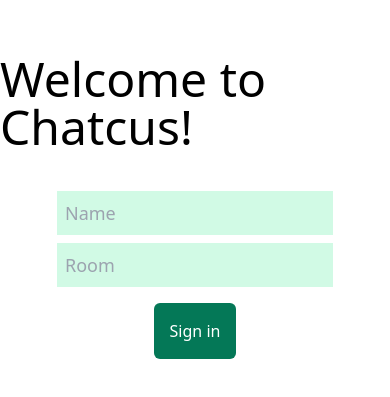
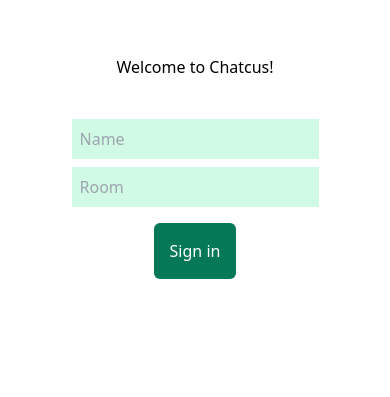
Before and after one commit to manuelalferez/chatcus, a React app in the folder client/: page /#/ in a window 390 px wide. Shown: the part 105-502 px from the top of the page. Built offline with nearby package versions, Linux system fonts and the light colour scheme.

Commit message:
Adding responsive design

```diff
--- a/client/src/components/InfoBar.js
+++ b/client/src/components/InfoBar.js
@@ -4,7 +4,7 @@ import onlineIcon from "../../icons/onlineIcon.png";
 
 const InfoBar = ({ room }) => {
   return (
-    <div className="flex justify-between items-center w-4/6 lg:w-3/6 bg-white rounded-t-xl p-4 shadow-t-3xl pt-6 border-b-2 border-blue-50">
+    <div className="flex justify-between items-center w-5/6 md:w-4/6 lg:w-3/6 bg-white rounded-t-xl p-4 shadow-t-3xl pt-6 border-b-2 border-blue-50">
       <div className="flex">
         <img
           src={onlineIcon}
--- a/client/src/components/Input.js
+++ b/client/src/components/Input.js
@@ -3,7 +3,7 @@ import sendIcon from "../../icons/sendIcon.png";
 
 const Input = ({ message, setMessage, sendMessage }) => {
   return (
-    <form className="flex justify-between items-center bg-white rounded-b-xl shadow-xl w-4/6 lg:w-3/6 border-t-4 border-blue-50">
+    <form className="flex justify-between items-center bg-white rounded-b-xl shadow-xl w-5/6 md:w-4/6 lg:w-3/6 lg:w-3/6 border-t-4 border-blue-50">
       <input
         type="text"
         value={message}
--- a/client/src/components/Join.js
+++ b/client/src/components/Join.js
@@ -7,8 +7,10 @@ const Join = () => {
 
   return (
     <div className="flex flex-col items-center h-screen">
-      <h1 className="text-5xl mt-40 mb-10">Welcome to Chatcus!</h1>
-      <div className="flex flex-col text-lg">
+      <h1 className="sm:text-3xl md:text-5xl mt-40 mb-10 ">
+        Welcome to Chatcus!
+      </h1>
+      <div className="flex flex-col sm:text-sm md:text-lg">
         <input
           placeholder="Name"
           className="w-70 mb-2 p-2 bg-green-100 outline-none"
@@ -31,7 +33,7 @@ const Join = () => {
         to={`/chat?name=${name}&room=${room}`}
       >
         <button
-          className="bg-green-700 text-white mt-4 p-4 rounded-md hover:bg-green-900"
+          className="bg-green-700 text-white mt-4 sm:text-sm md:text-lg p-4 rounded-md hover:bg-green-900"
           type="submit"
         >
           Sign in
--- a/client/src/components/Messages.js
+++ b/client/src/components/Messages.js
@@ -4,7 +4,7 @@ import Message from "./Message";
 import ScrollToBottom from "react-scroll-to-bottom";
 
 const Messages = ({ messages, name }) => (
-  <ScrollToBottom className="overflow-auto w-4/6 p-4 h-4/6 bg-white lg:w-3/6">
+  <ScrollToBottom className="overflow-auto w-5/6 md:w-4/6 lg:w-3/6 p-4 h-4/6 bg-white text-sm md:text-lg">
     {messages.map((message) => (
       <Message message={message} name={name} />
     ))}
```
